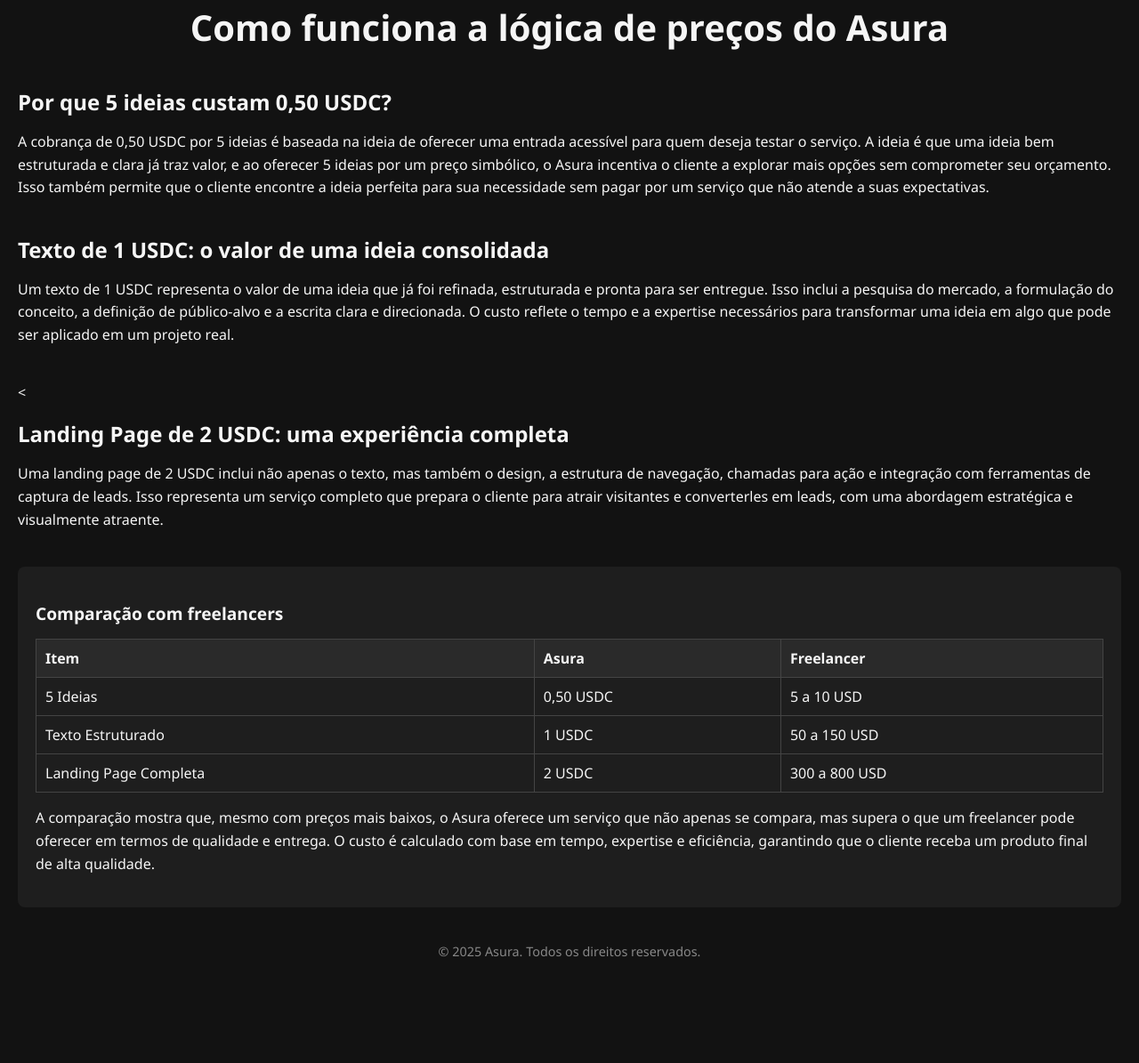
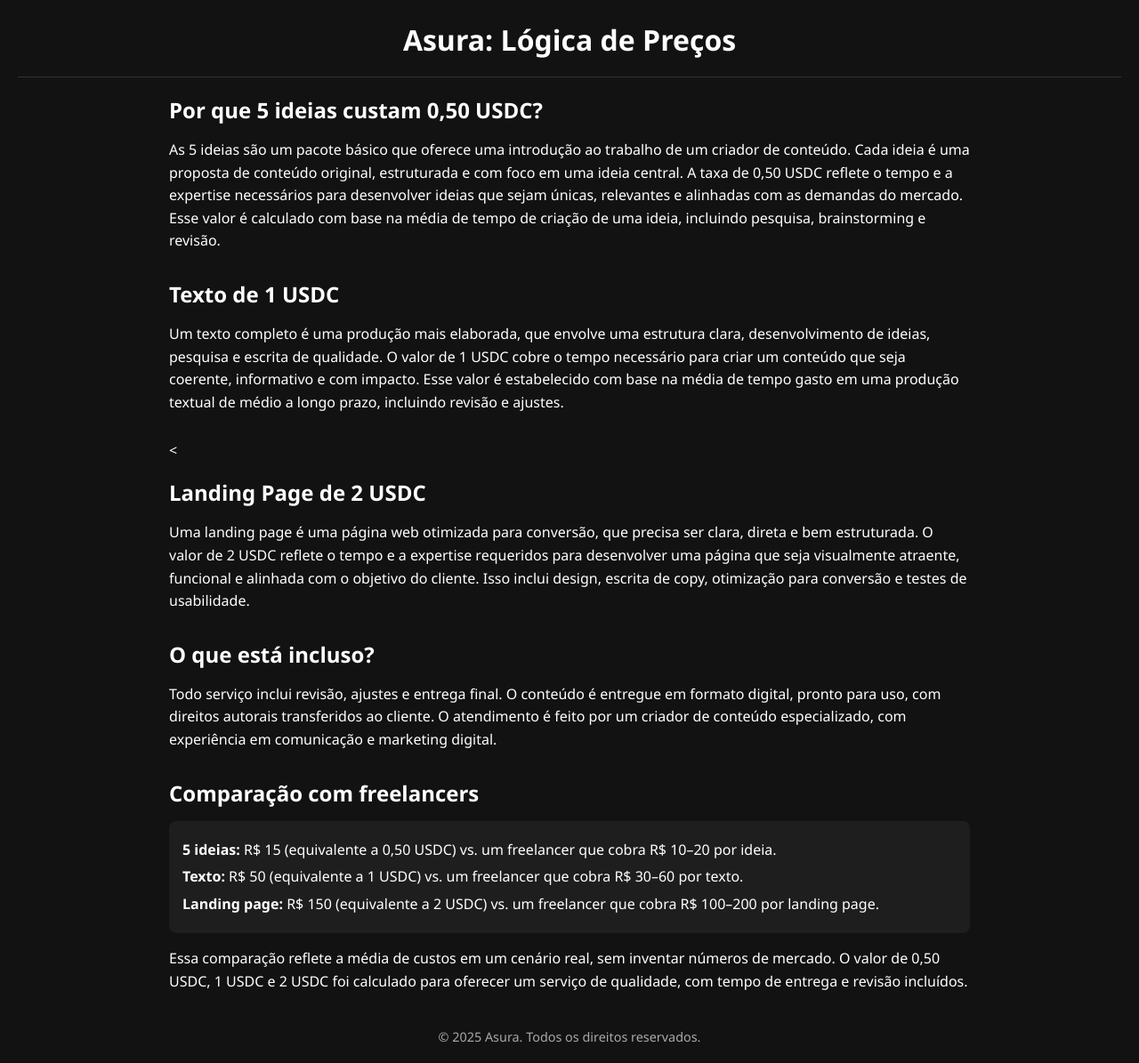
Before and after one commit to maicontsuda/asura, a website: page site/precificacao.html in a window 1280 px wide. Shown: the part 17-1212 px from the top of the page at 89% size. Before the commit the page ends 1116 px from the top, so only its background shows below. Drawn offline with Linux system fonts and the light colour scheme.

Commit message:
site: precificacao.html

```diff
--- a/site/precificacao.html
+++ b/site/precificacao.html
@@ -2,129 +2,90 @@
 <html lang="pt-BR">
 <head>
     <meta charset="UTF-8">
-    <title>Lógica de Preços do Asura</title>
+    <title>Asura: Lógica de Preços</title>
     <style>
         body {
             margin: 0;
             font-family: 'Segoe UI', Tahoma, Geneva, Verdana, sans-serif;
             background-color: #121212;
-            color: #f5f5f5;
+            color: #ffffff;
             padding: 20px;
         }
-
         header {
             text-align: center;
-            margin-bottom: 40px;
+            padding: 20px 0;
+            border-bottom: 1px solid #333;
         }
-
-        header h1 {
-            font-size: 2.5em;
+        h1 {
+            font-size: 2em;
             margin: 0;
         }
-
-        section {
-            margin-bottom: 40px;
+        h2 {
+            font-size: 1.5em;
+            margin: 20px 0 10px 0;
         }
-
-        section h2 {
-            font-size: 1.5em;
-            margin-bottom: 10px;
-        }
-
-        section p {
+        p {
             font-size: 1em;
             line-height: 1.6;
         }
-
-        .comparacao {
-            background-color: #1e1e1e;
-            padding: 20px;
-            border-radius: 8px;
+        .container {
+            max-width: 900px;
+            margin: 0 auto;
+        }
+        .section {
+            margin-bottom: 30px;
+        }
+        .section h2 {
             margin-top: 20px;
         }
-
-        .comparacao h3 {
-            font-size: 1.2em;
-            margin-bottom: 15px;
+        .comparison {
+            background-color: #1e1e1e;
+            padding: 15px;
+            border-radius: 8px;
+            margin-top: 15px;
         }
-
-        .comparacao table {
-            width: 100%;
-            border-collapse: collapse;
+        .comparison p {
+            margin: 5px 0;
         }
-
-        .comparacao th, .comparacao td {
-            border: 1px solid #444;
-            padding: 10px;
-            text-align: left;
-        }
-
-        .comparacao th {
-            background-color: #2a2a2a;
-        }
-
         footer {
             text-align: center;
+            margin-top: 40px;
             font-size: 0.9em;
-            color: #888;
+            color: #aaa;
         }
     </style>
 </head>
 <body>
     <header>
-        <h1>Como funciona a lógica de preços do Asura</h1>
+        <h1>Asura: Lógica de Preços</h1>
     </header>
-
-    <section>
-        <h2>Por que 5 ideias custam 0,50 USDC?</h2>
-        <p>
-            A cobrança de 0,50 USDC por 5 ideias é baseada na ideia de oferecer uma entrada acessível para quem deseja testar o serviço. A ideia é que uma ideia bem estruturada e clara já traz valor, e ao oferecer 5 ideias por um preço simbólico, o Asura incentiva o cliente a explorar mais opções sem comprometer seu orçamento. Isso também permite que o cliente encontre a ideia perfeita para sua necessidade sem pagar por um serviço que não atende a suas expectativas.
-        </p>
-    </section>
-
-    <section>
-        <h2>Texto de 1 USDC: o valor de uma ideia consolidada</h2>
-        <p>
-            Um texto de 1 USDC representa o valor de uma ideia que já foi refinada, estruturada e pronta para ser entregue. Isso inclui a pesquisa do mercado, a formulação do conceito, a definição de público-alvo e a escrita clara e direcionada. O custo reflete o tempo e a expertise necessários para transformar uma ideia em algo que pode ser aplicado em um projeto real.
-        </p>
-    </section>
-
-    <section>
-        < <h2>Landing Page de 2 USDC: uma experiência completa</h2>
-        <p>
-            Uma landing page de 2 USDC inclui não apenas o texto, mas também o design, a estrutura de navegação, chamadas para ação e integração com ferramentas de captura de leads. Isso representa um serviço completo que prepara o cliente para atrair visitantes e converterles em leads, com uma abordagem estratégica e visualmente atraente.
-        </p>
-    </section>
-
-    <section class="comparacao">
-        <h3>Comparação com freelancers</h3>
-        <table>
-            <tr>
-                <th>Item</th>
-                <th>Asura</th>
-                <th>Freelancer</th>
-            </tr>
-            <tr>
-                <td>5 Ideias</td>
-                <td>0,50 USDC</td>
-                <td>5 a 10 USD</td>
-            </tr>
-            <tr>
-                <td>Texto Estruturado</td>
-                <td>1 USDC</td>
-                <td>50 a 150 USD</td>
-            </tr>
-            <tr>
-                <td>Landing Page Completa</td>
-                <td>2 USDC</td>
-                <td>300 a 800 USD</td>
-            </tr>
-        </table>
-        <p>
-            A comparação mostra que, mesmo com preços mais baixos, o Asura oferece um serviço que não apenas se compara, mas supera o que um freelancer pode oferecer em termos de qualidade e entrega. O custo é calculado com base em tempo, expertise e eficiência, garantindo que o cliente receba um produto final de alta qualidade.
-        </p>
-    </section>
-
+    <div class="container">
+        <div class="section">
+            <h2>Por que 5 ideias custam 0,50 USDC?</h2>
+            <p>As 5 ideias são um pacote básico que oferece uma introdução ao trabalho de um criador de conteúdo. Cada ideia é uma proposta de conteúdo original, estruturada e com foco em uma ideia central. A taxa de 0,50 USDC reflete o tempo e a expertise necessários para desenvolver ideias que sejam únicas, relevantes e alinhadas com as demandas do mercado. Esse valor é calculado com base na média de tempo de criação de uma ideia, incluindo pesquisa, brainstorming e revisão.</p>
+        </div>
+        <div class="section">
+            <h2>Texto de 1 USDC</h2>
+            <p>Um texto completo é uma produção mais elaborada, que envolve uma estrutura clara, desenvolvimento de ideias, pesquisa e escrita de qualidade. O valor de 1 USDC cobre o tempo necessário para criar um conteúdo que seja coerente, informativo e com impacto. Esse valor é estabelecido com base na média de tempo gasto em uma produção textual de médio a longo prazo, incluindo revisão e ajustes.</p>
+        </div>
+        <div class="section">
+            < <h2>Landing Page de 2 USDC</h2>
+            <p>Uma landing page é uma página web otimizada para conversão, que precisa ser clara, direta e bem estruturada. O valor de 2 USDC reflete o tempo e a expertise requeridos para desenvolver uma página que seja visualmente atraente, funcional e alinhada com o objetivo do cliente. Isso inclui design, escrita de copy, otimização para conversão e testes de usabilidade.</p>
+        </div>
+        <div class="section">
+            <h2>O que está incluso?</h2>
+            <p>Todo serviço inclui revisão, ajustes e entrega final. O conteúdo é entregue em formato digital, pronto para uso, com direitos autorais transferidos ao cliente. O atendimento é feito por um criador de conteúdo especializado, com experiência em comunicação e marketing digital.</p>
+        </div>
+        <div class="section">
+            <h2>Comparação com freelancers</h2>
+            <div class="comparison">
+                <p><strong>5 ideias:</strong> R$ 15 (equivalente a 0,50 USDC) vs. um freelancer que cobra R$ 10–20 por ideia.</p>
+                <p><strong>Texto:</strong> R$ 50 (equivalente a 1 USDC) vs. um freelancer que cobra R$ 30–60 por texto.</p>
+                <p><strong>Landing page:</strong> R$ 150 (equivalente a 2 USDC) vs. um freelancer que cobra R$ 100–200 por landing page.</p>
+            </div>
+            <p>Essa comparação reflete a média de custos em um cenário real, sem inventar números de mercado. O valor de 0,50 USDC, 1 USDC e 2 USDC foi calculado para oferecer um serviço de qualidade, com tempo de entrega e revisão incluídos.</p>
+        </div>
+    </div>
     <footer>
         &copy; 2025 Asura. Todos os direitos reservados.
     </footer>
```
